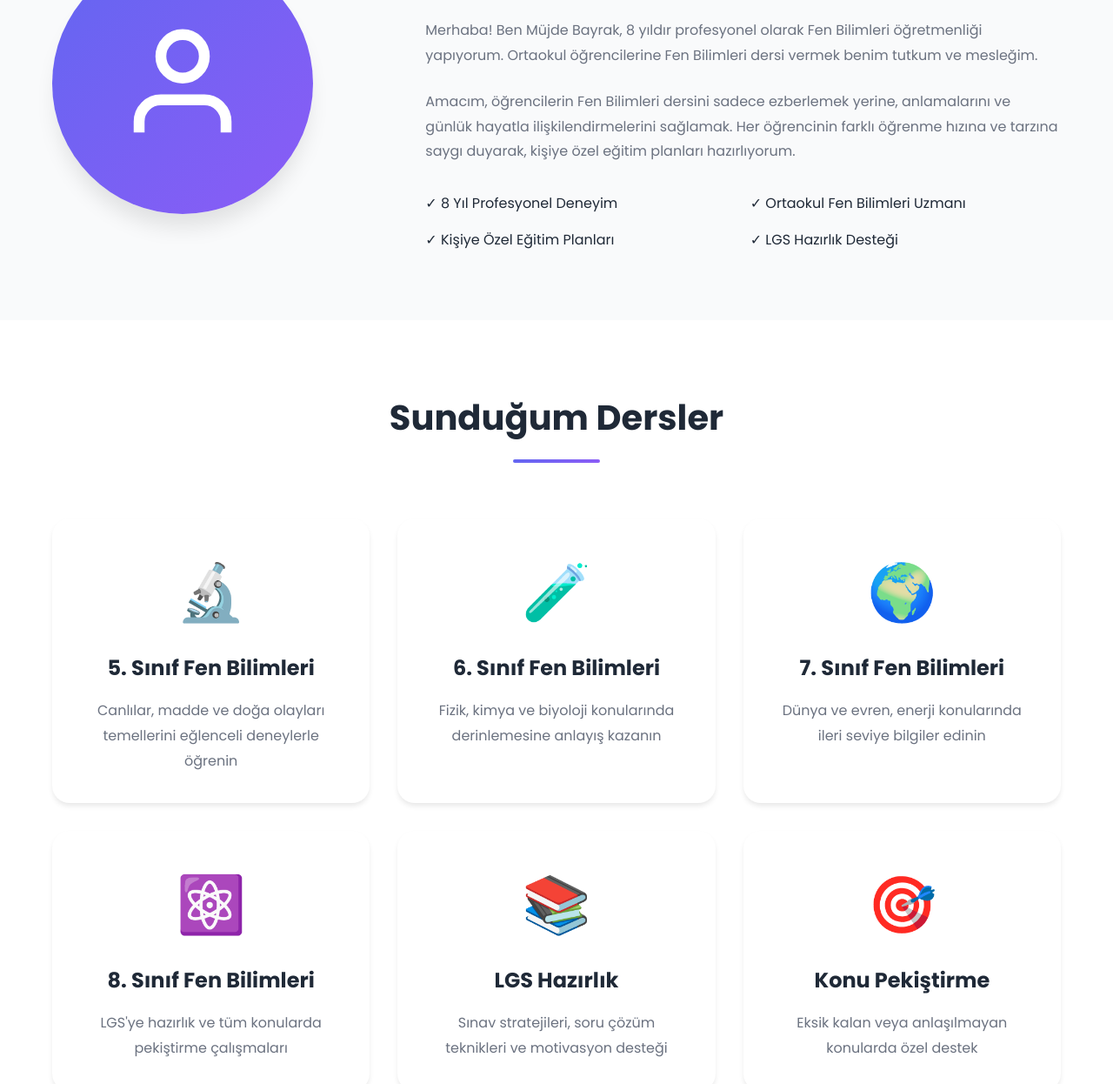
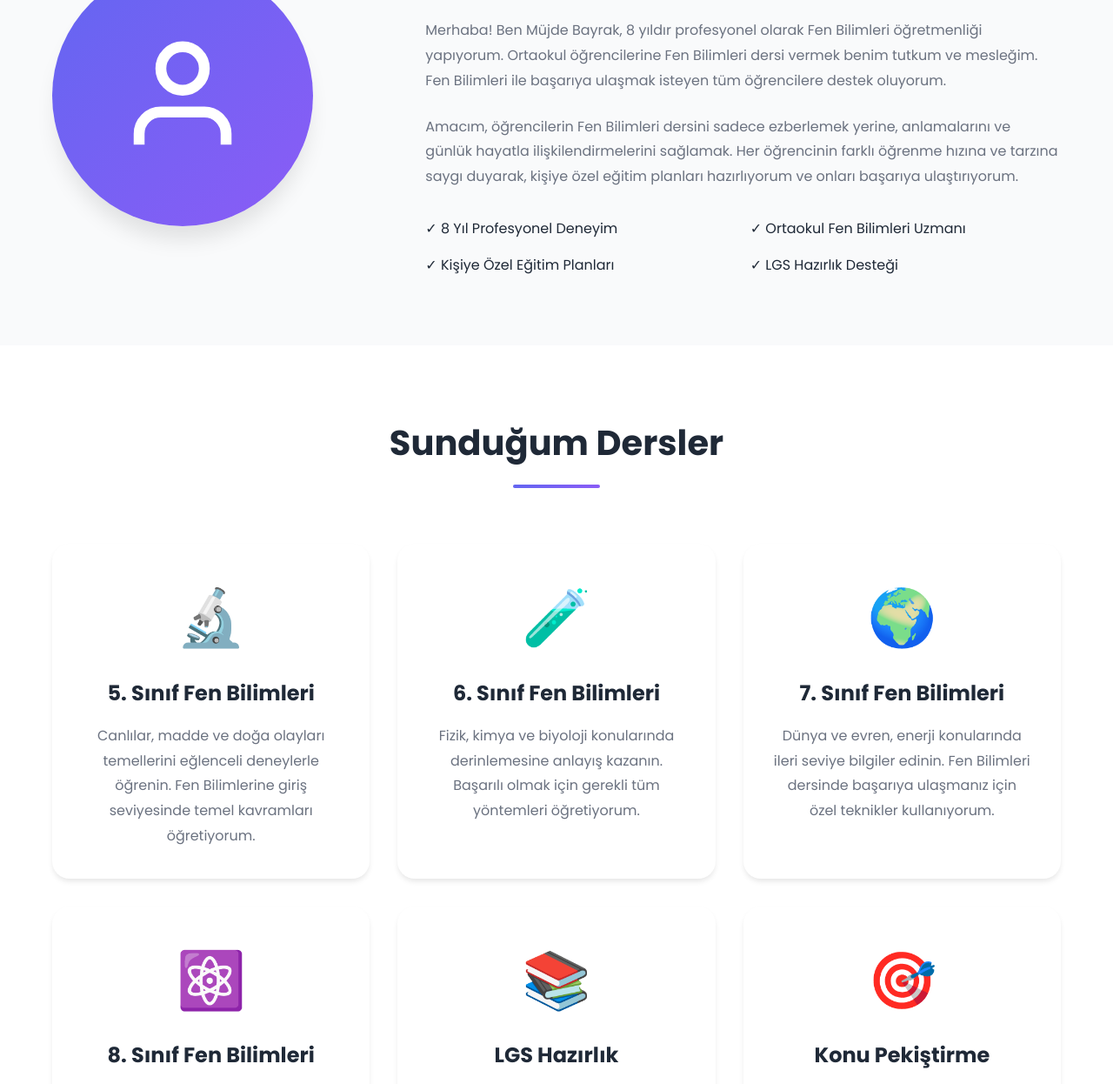
Before and after one commit to ickl53/FenBilgisi, a plain HTML site: page index.html in a window 1280 px wide. Shown: the part 1115-2361 px from the top of the page at 87% size. Drawn offline with Linux system fonts and the light colour scheme.

Commit message:
Add files via upload

```diff
--- a/index.html
+++ b/index.html
@@ -5,20 +5,19 @@
     <meta name="viewport" content="width=device-width, initial-scale=1.0">
 
     <!-- Primary Meta Tags -->
-    <title>Müjde Bayrak - Fen Bilimleri Özel Ders | Bursa Osmangazi | 8 Yıllık Deneyim</title>
-    <meta name="title" content="Müjde Bayrak - Fen Bilimleri Özel Ders | Bursa Osmangazi | 8 Yıllık Deneyim">
-    <meta name="description" content="Bursa Osmangazi'de 8 yıllık deneyimli Fen Bilimleri öğretmeni Müjde Bayrak. 5, 6, 7, 8. sınıf öğrencileri için kişiye özel ders programları ve LGS hazırlık. ☎️ 0544 253 24 20">
+    <title>Müjde Bayrak - Fen Bilimleri Özel Ders Bursa | 8 Yıl Deneyim</title>
+    <meta name="title" content="Müjde Bayrak - Fen Bilimleri Özel Ders Bursa | 8 Yıl Deneyim">
+    <meta name="description" content="Bursa'da 8 yıllık deneyimli Fen Bilimleri öğretmeni. 5-8. sınıf öğrencileri için kişiye özel ders ve LGS hazırlık. Tel: 0544 253 24 20">
     <meta name="keywords" content="fen bilimleri özel ders, bursa özel ders, osmangazi özel ders, lgs hazırlık, ortaokul fen dersi, özel ders öğretmeni, müjde bayrak, fen öğretmeni bursa">
     <meta name="author" content="Müjde Bayrak">
     <meta name="robots" content="index, follow">
-    <meta name="language" content="Turkish">
     <meta name="revisit-after" content="7 days">
 
     <!-- Open Graph / Facebook -->
     <meta property="og:type" content="website">
     <meta property="og:url" content="https://www.mujdebayrak.com/">
-    <meta property="og:title" content="Müjde Bayrak - Fen Bilimleri Özel Ders | Bursa">
-    <meta property="og:description" content="8 yıllık deneyimle ortaokul öğrencilerine özel fen bilimleri dersi. Kişiye özel eğitim planları, LGS hazırlık ve %95 başarı oranı.">
+    <meta property="og:title" content="Müjde Bayrak - Fen Bilimleri Özel Ders Bursa">
+    <meta property="og:description" content="8 yıllık deneyimle ortaokul öğrencilerine özel fen bilimleri dersi. Kişiye özel eğitim planları ve LGS hazırlık.">
     <meta property="og:image" content="https://www.mujdebayrak.com/og-image.jpg">
     <meta property="og:locale" content="tr_TR">
     <meta property="og:site_name" content="Müjde Bayrak Fen Bilimleri">
@@ -26,8 +25,8 @@
     <!-- Twitter -->
     <meta property="twitter:card" content="summary_large_image">
     <meta property="twitter:url" content="https://www.mujdebayrak.com/">
-    <meta property="twitter:title" content="Müjde Bayrak - Fen Bilimleri Özel Ders">
-    <meta property="twitter:description" content="8 yıllık deneyimle ortaokul öğrencilerine özel fen bilimleri dersi. Bursa Osmangazi.">
+    <meta property="twitter:title" content="Müjde Bayrak - Fen Bilimleri Özel Ders Bursa">
+    <meta property="twitter:description" content="8 yıllık deneyimle ortaokul öğrencilerine özel fen bilimleri dersi.">
     <meta property="twitter:image" content="https://www.mujdebayrak.com/og-image.jpg">
 
     <!-- Favicon -->
@@ -231,8 +230,8 @@
                 <div class="about-text">
                     <h3 itemprop="name">Müjde Bayrak</h3>
                     <p class="title" itemprop="jobTitle">Fen Bilimleri Öğretmeni</p>
-                    <p>Merhaba! Ben Müjde Bayrak, 8 yıldır profesyonel olarak Fen Bilimleri öğretmenliği yapıyorum. Ortaokul öğrencilerine Fen Bilimleri dersi vermek benim tutkum ve mesleğim.</p>
-                    <p>Amacım, öğrencilerin Fen Bilimleri dersini sadece ezberlemek yerine, anlamalarını ve günlük hayatla ilişkilendirmelerini sağlamak. Her öğrencinin farklı öğrenme hızına ve tarzına saygı duyarak, kişiye özel eğitim planları hazırlıyorum.</p>
+                    <p>Merhaba! Ben Müjde Bayrak, 8 yıldır profesyonel olarak Fen Bilimleri öğretmenliği yapıyorum. Ortaokul öğrencilerine Fen Bilimleri dersi vermek benim tutkum ve mesleğim. Fen Bilimleri ile başarıya ulaşmak isteyen tüm öğrencilere destek oluyorum.</p>
+                    <p>Amacım, öğrencilerin Fen Bilimleri dersini sadece ezberlemek yerine, anlamalarını ve günlük hayatla ilişkilendirmelerini sağlamak. Her öğrencinin farklı öğrenme hızına ve tarzına saygı duyarak, kişiye özel eğitim planları hazırlıyorum ve onları başarıya ulaştırıyorum.</p>
                     <ul class="qualifications">
                         <li>✓ 8 Yıl Profesyonel Deneyim</li>
                         <li>✓ Ortaokul Fen Bilimleri Uzmanı</li>
@@ -255,32 +254,32 @@
                 <div class="course-card">
                     <div class="course-icon">🔬</div>
                     <h3>5. Sınıf Fen Bilimleri</h3>
-                    <p>Canlılar, madde ve doğa olayları temellerini eğlenceli deneylerle öğrenin</p>
+                    <p>Canlılar, madde ve doğa olayları temellerini eğlenceli deneylerle öğrenin. Fen Bilimlerine giriş seviyesinde temel kavramları öğretiyorum.</p>
                 </div>
                 <div class="course-card">
                     <div class="course-icon">🧪</div>
                     <h3>6. Sınıf Fen Bilimleri</h3>
-                    <p>Fizik, kimya ve biyoloji konularında derinlemesine anlayış kazanın</p>
+                    <p>Fizik, kimya ve biyoloji konularında derinlemesine anlayış kazanın. Başarılı olmak için gerekli tüm yöntemleri öğretiyorum.</p>
                 </div>
                 <div class="course-card">
                     <div class="course-icon">🌍</div>
                     <h3>7. Sınıf Fen Bilimleri</h3>
-                    <p>Dünya ve evren, enerji konularında ileri seviye bilgiler edinin</p>
+                    <p>Dünya ve evren, enerji konularında ileri seviye bilgiler edinin. Fen Bilimleri dersinde başarıya ulaşmanız için özel teknikler kullanıyorum.</p>
                 </div>
                 <div class="course-card">
                     <div class="course-icon">⚛️</div>
                     <h3>8. Sınıf Fen Bilimleri</h3>
-                    <p>LGS'ye hazırlık ve tüm konularda pekiştirme çalışmaları</p>
+                    <p>LGS'ye hazırlık ve tüm konularda pekiştirme çalışmaları. Hedeflediğiniz başarıya ulaşmanız için LGS stratejileri öğretiyorum.</p>
                 </div>
                 <div class="course-card">
                     <div class="course-icon">📚</div>
                     <h3>LGS Hazırlık</h3>
-                    <p>Sınav stratejileri, soru çözüm teknikleri ve motivasyon desteği</p>
+                    <p>Sınav stratejileri, soru çözüm teknikleri ve motivasyon desteği ile LGS'de başarıya ulaşın. Fen Bilimleri sorularını çözmek için özel yöntemler öğretiyorum.</p>
                 </div>
                 <div class="course-card">
                     <div class="course-icon">🎯</div>
                     <h3>Konu Pekiştirme</h3>
-                    <p>Eksik kalan veya anlaşılmayan konularda özel destek</p>
+                    <p>Eksik kalan veya anlaşılmayan konularda özel destek ile Fen Bilimlerinde başarıya ulaşmanızı sağlıyorum.</p>
                 </div>
             </div>
         </div>
@@ -458,7 +457,7 @@
                     </ul>
                 </div>
                 <div class="footer-section">
-                    <h4>İletişim</h4>
+                    <h4>İletişim Bilgileri</h4>
                     <p>E-posta: info@mujdebayrak.com</p>
                     <p>Telefon: +90 (544) 253 24 20</p>
                 </div>
```
